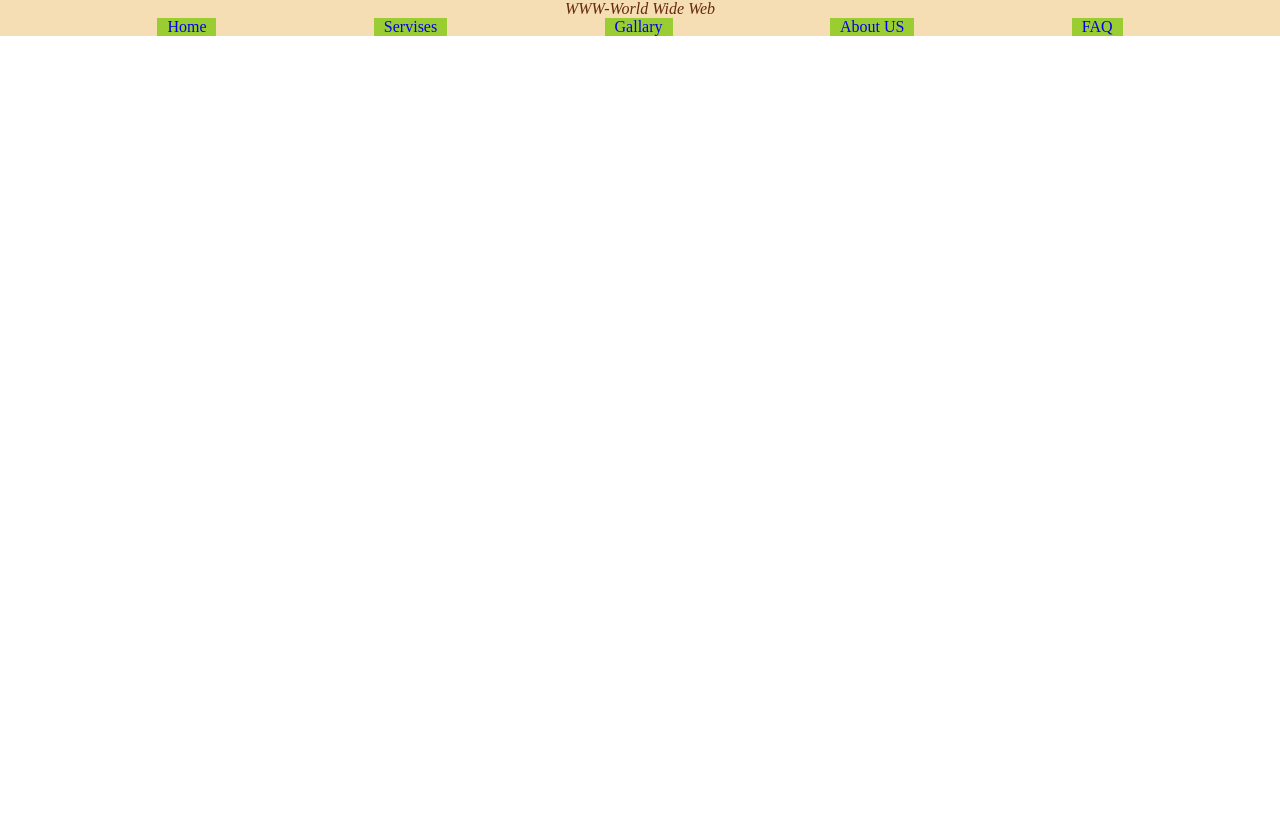
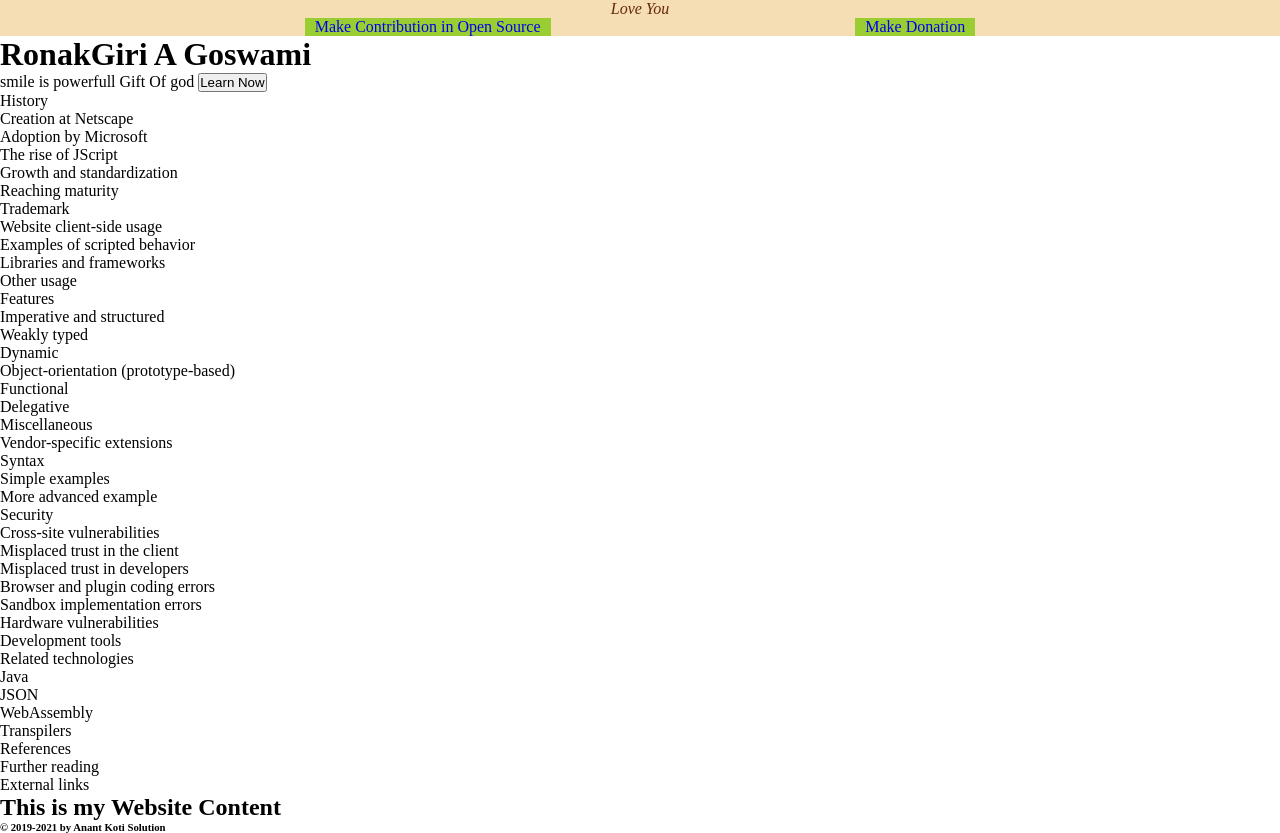
Before and after one commit to imRonakGiri/ExpressServer, a website: page static/index.html in a window 1280 px wide. Before the commit the page ends 800 px from the top, so only its background shows below. Drawn offline with nearby package versions, Linux system fonts and the light colour scheme; files that its build step writes are made by us from their sources.

Commit message:
.navigation sec,main,footer and hero sec added in html

```diff
--- a/static/index.html
+++ b/static/index.html
@@ -13,17 +13,161 @@
 
     <header>
 
-        <i class="logo">WWW-World Wide Web</i>
+        <nav class="navigation">
 
-        <ul class="menu">
-            <li class="menu-item"><a href="#"> Home</a></li>
-            <li class="menu-item"><a href="#"> Servises</a></li>
-            <li class="menu-item"><a href="#"> Gallary</a></li>
-            <li class="menu-item"><a href="#"> About US</a></li>
-            <li class="menu-item"><a href="#"> FAQ</a></li>
-        </ul>
+            <i class="logo">Love You</i>
+
+            <ul class="menu">
+                <li class="menu-item"><a href="#openSource"> Make Contribution in Open Source</a></li>
+                <li class="menu-item"><a href="#makeDonation"> Make Donation</a></li>
+            </ul>
+
+        </nav>
 
     </header>
+
+    <div class="hero">
+        <h1 class="title">RonakGiri A Goswami</h1>
+        <span class="title">smile is powerfull Gift Of god</span>
+        <button class="btn btn-learn">Learn Now</button>
+    </div>
+
+    <main>
+
+        <div class="sidebar">
+            <ol>
+                <li>
+                    History
+                </li>
+                <li>
+                    Creation at Netscape
+                </li>
+                <li>
+                    Adoption by Microsoft
+                </li>
+                <li>
+                    The rise of JScript
+                </li>
+                <li>
+                    Growth and standardization
+                </li>
+                <li>
+                    Reaching maturity
+                </li>
+                <li>
+                    Trademark
+                </li>
+                Website client-side usage
+                <li>
+                    Examples of scripted behavior
+                </li>
+                <li>
+                    Libraries and frameworks
+                </li>
+                <li>
+                    Other usage
+                </li>
+                <li>
+                    Features
+                </li>
+                <li>
+                    Imperative and structured
+                </li>
+                <li>
+                    Weakly typed
+                </li>
+                <li>
+                    Dynamic
+                </li>
+                <li>
+                    Object-orientation (prototype-based)
+                </li>
+                <li>
+                    Functional
+                </li>
+                <li>
+                    Delegative
+                </li>
+                <li>
+                    Miscellaneous
+                </li>
+                <li>
+                    Vendor-specific extensions
+                </li>
+                <li>
+                    Syntax
+                </li>
+                <li>
+                    Simple examples
+                </li>
+                <li>
+                    More advanced example
+                </li>
+                <li>
+                    Security
+                </li>
+                <li>
+                    Cross-site vulnerabilities
+                </li>
+                <li>
+                    Misplaced trust in the client
+                </li>
+                <li>
+                    Misplaced trust in developers
+                </li>
+                <li>
+                    Browser and plugin coding errors
+                </li>
+                <li>
+                    Sandbox implementation errors
+                </li>
+                <li>
+                    Hardware vulnerabilities
+                </li>
+                <li>
+                    Development tools
+                </li>
+                <li>
+                    Related technologies
+                </li>
+                <li>
+                    Java
+                </li>
+                <li>
+                    JSON
+                </li>
+                <li>
+                    WebAssembly
+                </li>
+                <li>
+                    Transpilers
+                </li>
+                <li>
+                    References
+                </li>
+                <li>
+                    Further reading
+                </li>
+                <li>
+                    External links
+                </li>
+            </ol>
+
+        </div>
+
+        <div class="content">
+            <h2>This is my Website Content</h2>
+
+        </div>
+
+    </main>
+
+    <footer id="footer" class="footer">
+        <h6 id="copyRight">
+            &copy; 2019-2021 by Anant Koti Solution
+        </h6>
+    </footer>
+
 
     <script src="./main.min.js"></script>
 
```
